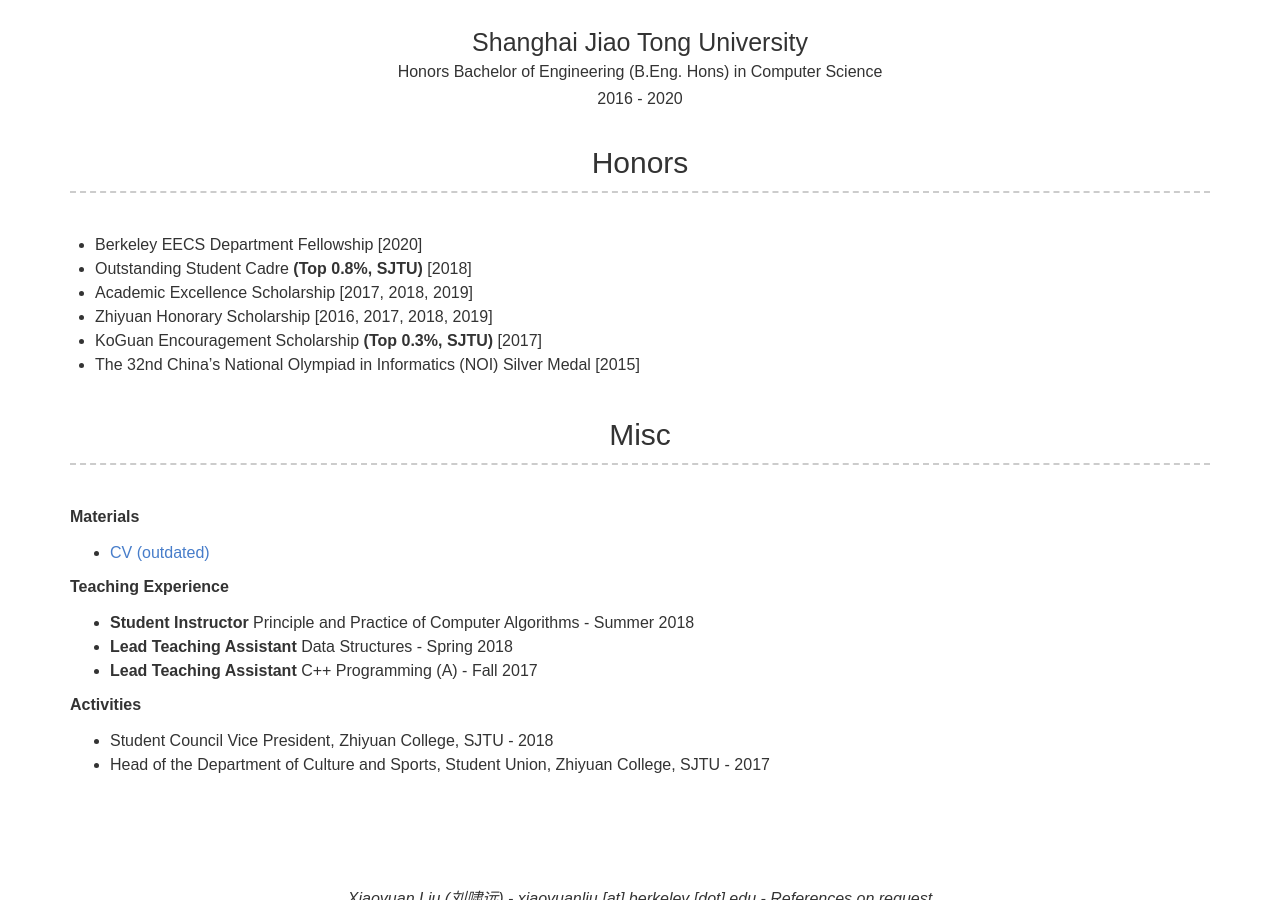
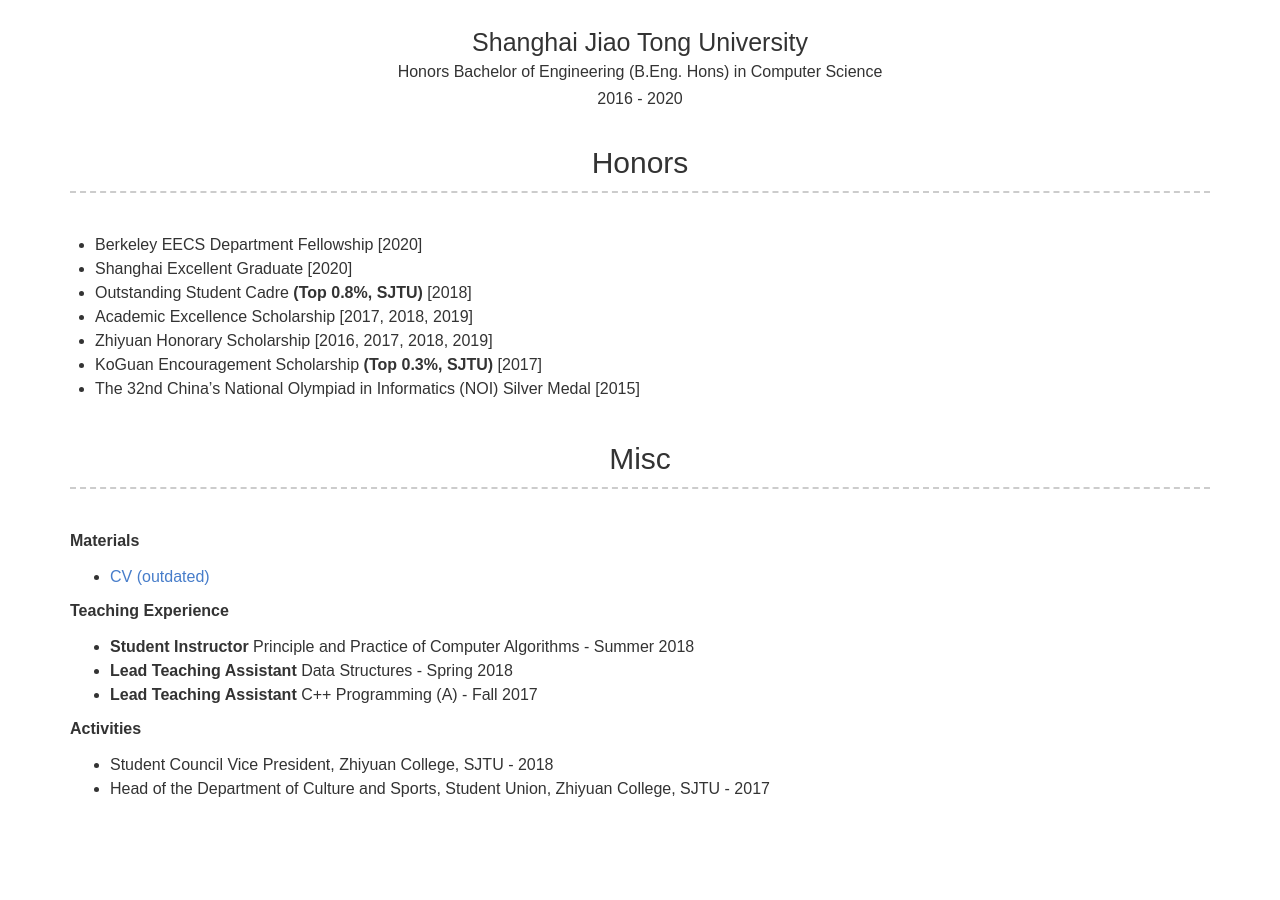
Before and after one commit to sproogen/modern-resume-theme, a Jekyll site: the page built from index.md, in a window 1280 px wide and 900 px high, scrolled down 1489 px. Built offline with Jekyll 4.4.1, drawn with Linux system fonts in a browser that asks for light colours; nearby versions of some CDN libraries; some web fonts are replaced.

Commit message:
add Shanghai guaduate

```diff
--- a/_config.yml
+++ b/_config.yml
@@ -35,6 +35,7 @@
 honor_title: Honors and Awards
 honor_content: |
   - Berkeley EECS Department Fellowship [2020]
+  - Shanghai Excellent Graduate [2020]
   - Outstanding Student Cadre **(Top 0.8%, SJTU)** [2018]
   - Academic Excellence Scholarship [2017, 2018, 2019]
   - Zhiyuan Honorary Scholarship [2016, 2017, 2018, 2019]
```
